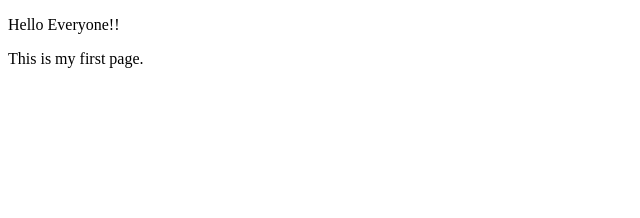
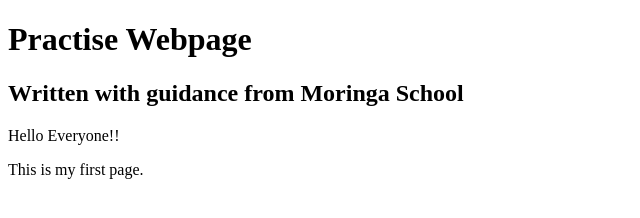
Before and after one commit to Christine-N-Mwaura/practiseSite, a plain HTML site: page Practise-Page.html in a window 1280 px wide. Shown: the whole page, without its empty margins (0-640 px from the left). Drawn offline with Linux system fonts and the light colour scheme.

Commit message:
This commit will add head tags

```diff
--- a/Practise-Page.html
+++ b/Practise-Page.html
@@ -5,8 +5,11 @@
         <title>First practice page</title>
     </head>
     <body>
+        <h1>Practise Webpage</h1>
+        <h2>Written with guidance from Moringa School</h2>
         <p>Hello Everyone!!</p>
         <p>This is my first page.</p>
 
+
     </body>
 </html>
```
